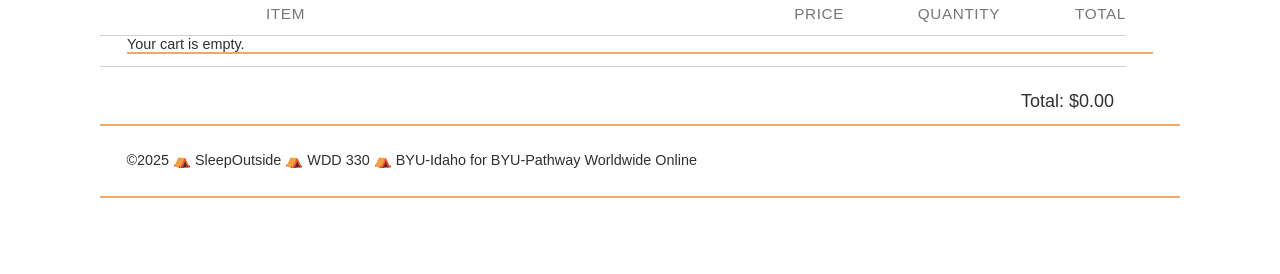
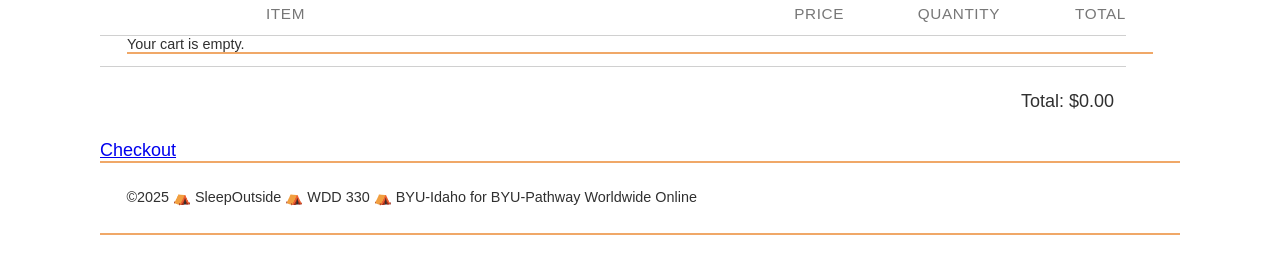
Before and after one commit to Dart1516/wdd330-team-7, a website: page src/cart/index.html in a window 1280 px wide. Shown: the part 112-386 px from the top of the page. Drawn offline with Linux system fonts and the light colour scheme.

Commit message:
Add checkout button to cart footer

```diff
--- a/src/cart/index.html
+++ b/src/cart/index.html
@@ -34,7 +34,7 @@
         <!-- Cart footer: hidden by default -->
         <div class="cart-footer hide">
           <p class="cart-total">Total: $0.00</p>
-          <!-- (later: Checkout button) -->
+            <a href="/checkout/index.html" class="btn-checkout">Checkout</a>
         </div>
       </section>
     </main>
```
